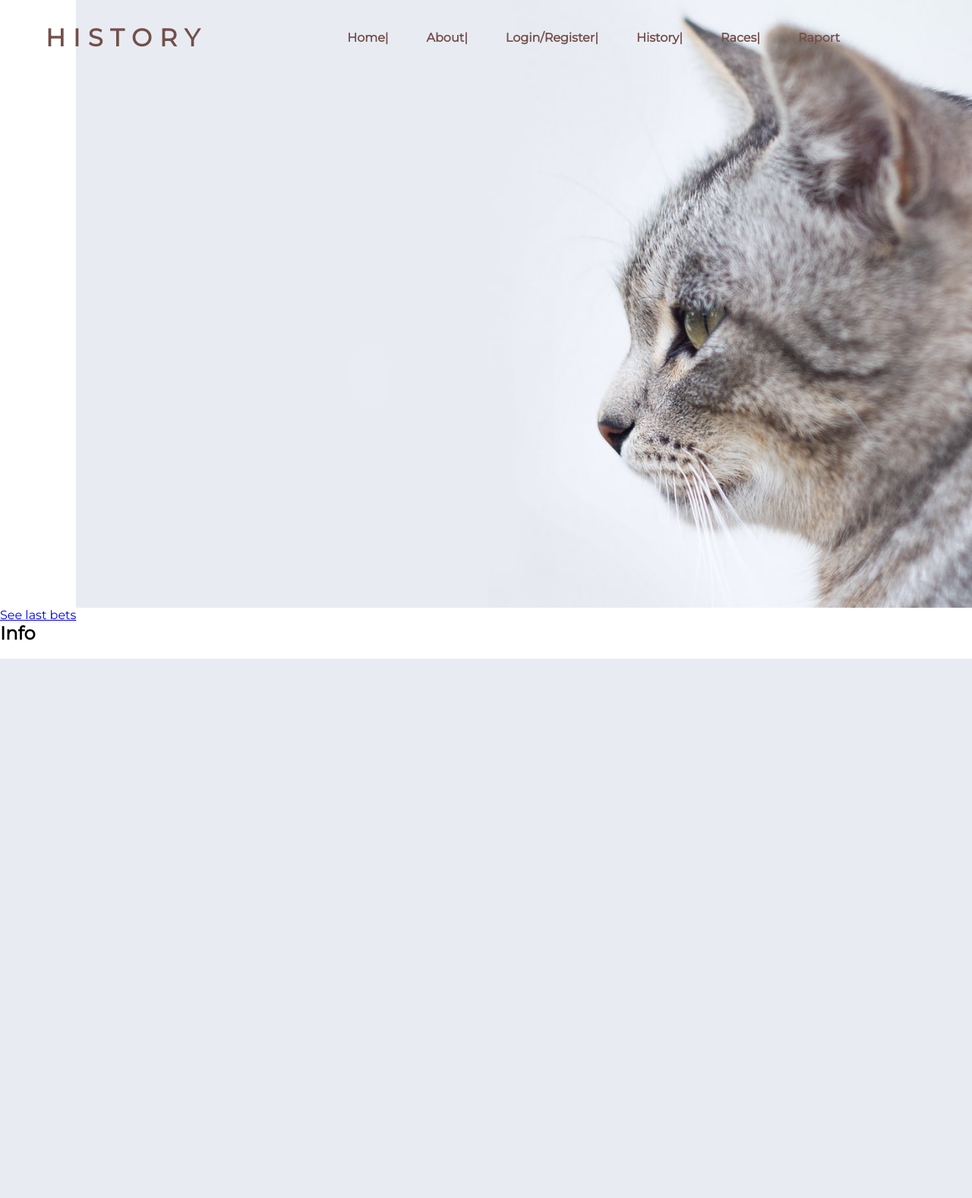
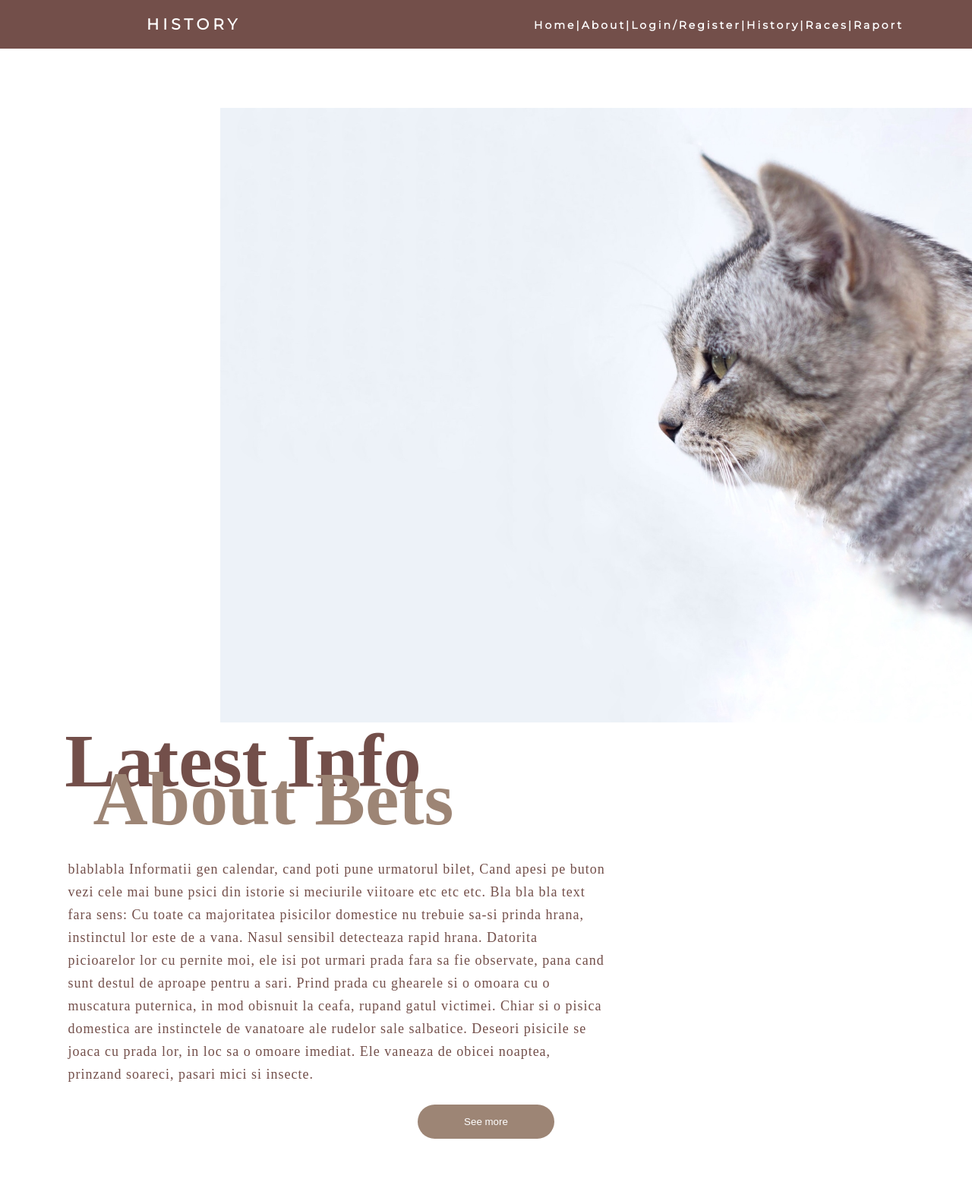
Before and after one commit to stefiucmarina/webproject, a PHP site: page /history.html in a window 1280 px wide; the page is wider, and only the part inside the window is pictured. Shown: that part at 76% size. Before the commit the page ends 867 px from the top of that part, so only its background shows below. Run offline with PHP 8.4, Linux system fonts and the light colour scheme.

Commit message:
update history

```diff
--- a/history.html
+++ b/history.html
@@ -7,25 +7,27 @@
     <link rel="preconnect" href="https://fonts.gstatic.com" crossorigin>
     <link href="https://fonts.googleapis.com/css2?family=Montserrat&display=swap" rel="stylesheet">
 
+    <title>History</title>
     <link rel="stylesheet" href="style_history.css">
-    <title>History</title>
 </head>
-
-
 <body>
-    <header>
-        <a href="#" class="logo">History</a>
-        <ul>
+    <div class="full-page">
+        <div class="navbar">
+            <nav>
+                <div class="logo">
+                    <h4>History</h4>
+                </div>
+                <ul class="nav-links">
                     <li><a href="#">Home|</a></li>
                     <li><a href="#">About|</a></li>
-            <li><a href="#">Login/Register|</a></li>
-            <!-- <li><button class='loginbtn' onclick="document.getElementById('login-form').style.display='block'" style="width:auto;">Login/Register|</button></li> -->
+                    <li><button class='loginbtn' onclick="document.getElementById('login-form').style.display='block'" style="width:auto;">Login/Register|</button></li>
                     <!-- <li><a href="#">Admin</a></li>  FFFFFFF IMPPORTANTTTT-->
                     <!-- <li><a href="#">Profile</a></li>
                     <li><a href="#">Logout</a></li> -->
-            <li><a href="#" class="active">History|</a></li>
+                    <li><a href="#">History|</a></li>
                     <li><a href="#">Races|</a></li>
                     <li><a href="#">Raport</a></li>
+
                 </ul>
 
                 <div class="burger">
@@ -34,29 +36,81 @@
                     <div class="line3"></div>
                 </div>
 
-    </header>
 
+            </nav>
+        </div>
 
-    <section>
-        <img src="history_bg.jpg" id="cat_background">
-        <!-- <a href="#" class="btn">See last bets</a> -->
+        <div id='login-form'class='login-page'>
+            <div class="form-box">
+                <div class='button-box'>
+                    <div id='btn'></div>
+                    <button type='button'onclick='login()'class='toggle-btn'>Login</button>
+                    <button type='button'onclick='register()'class='toggle-btn'>Register</button>
+                    </div>
+                <form id='login' class='input-group-login' action="Home.html" method="post">
+                    <input type='text'class='input-field'placeholder='Email' required >
+                    <input type='password'class='input-field'placeholder='Password' required>
+                    <input type='checkbox'class='check-box'><span>Remember password</span>
+                    <button type='submit'class='submit-btn'>Login</button>
+                </form>
+
+                <form id='register' class='input-group-register'>
+                    <input type='text'class='input-field'placeholder='First Name' required>
+                    <input type='text'class='input-field'placeholder='Last Name' required>
+                    <input type='email'class='input-field'placeholder='Email' required>
+                    <input type='password'class='input-field'placeholder='Password' required>
+                    <input type='password'class='input-field'placeholder='Confirm Password'  required>
+                    <button type='submit'class='submit-btn'>Register</button>
+                </form>
+            </div>
+        </div>
+
+        <section class="history">
+            <img src="history_bg2.jpeg" id="cat_background">
+                    <h1>Latest info</h1>
+                    <h2>about bets</h2>
+                    <p>blablabla Informatii gen calendar, cand poti pune urmatorul bilet,
+                        Cand apesi pe buton vezi cele mai bune psici din istorie si meciurile viitoare
+                        etc etc etc. Bla bla bla text fara sens: Cu toate ca majoritatea pisicilor domestice nu trebuie sa-si prinda hrana,
+                        instinctul lor este de a vana. Nasul sensibil detecteaza rapid hrana.
+                        Datorita picioarelor lor cu pernite moi, ele isi pot urmari prada fara
+                        sa fie observate, pana cand sunt destul de aproape pentru a sari. Prind prada
+                        cu ghearele si o omoara cu o muscatura puternica, in mod obisnuit la ceafa, rupand gatul victimei.
+                        Chiar si o pisica domestica are instinctele de vanatoare ale rudelor sale salbatice.
+                        Deseori pisicile se joaca cu prada lor, in loc sa o omoare imediat. Ele vaneaza de
+                        obicei noaptea, prinzand soareci, pasari mici si insecte.</p>
+                    <button type="button">See more</button>
 
         </section>
 
-    <div class="bets">
-        <a href="#" class="btn">See last bets</a>
     </div>
+    <script>
 
+        var x=document.getElementById('login');
+        var y=document.getElementById('register');
+        var z=document.getElementById('btn');
+        function register()
+        {
+            x.style.left='-400px';
+            y.style.left='50px';
+            z.style.left='110px';
+        }
+        function login()
+        {
+            x.style.left='50px';
+            y.style.left='450px';
+            z.style.left='0px';
+        }
+    </script>
+    <script>
+        var modal1 = document.getElementById('login-form');
+        window.onclick = function(event)
+        {
+            if (event.target == modal1) { modal1.style.display = "none"; }
+        }
 
-
-    <div class="sec">
-        <h2> Info</h2>
-        <p><BET 1: Pisica este foarte apropiata de pisica salbatica europeana (Felis silvestris silvestris).
-            Pisica traieste in stransa legatura cu oamenii de cel putin 3500 de ani, fiind folosita de catre
-            egipteni pentru a tine departe soarecii. In ciuda domesticirii, pisica nu a pierdut abilitatea de
-            a trai in salbaticie, unde formeaza colonii. Potrivit studiului publicat in Journal of Archaeological
-            Science, egiptenii au fost cei care au transformat pisicile in animale domestice.<br><br></p>
-    </div>
+    </script>
+    <script src="app.js"></script>
 
 
 
--- a/style_history.css
+++ b/style_history.css
@@ -2,107 +2,354 @@
     margin: 0px;
     padding: 0px;
     box-sizing: border-box;
+}
+
+
+nav{
+    display: flex;
+    justify-content: space-around;
+    align-items: center;
+    min-height: 8vh;
+    background-color: #734F4A;
     font-family: 'Montserrat', sans-serif;
 }
 
+.logo{
+    color: white;
+    text-transform: uppercase;
+    letter-spacing: 5px;
+    font-size: 20px;
+}
 
-body
-{
-    min-height: 100vh;
-    background: white;
+.nav-links{
+    display: flex;
+    background-color: #734F4A;
+    justify-content: space-around;
+    width: 30%;
+}
+
+
+.nav-links li{
+    list-style: none;
+}
+
+.nav-links a{
+    color: white;
+    text-decoration: none;
+    letter-spacing: 3px;
+    font-weight: bold;
+    font-size: 14px;
 
 }
 
-header
-{
-    position: absolute;
-    top: 0;
-    left: 0;
-    width: 100%;
-    padding: 30px 10px;
-    display: flex;
-    justify-content: space-between;
-    align-items: center;
-    z-index: 10000;
-}
+.burger{
+    display: none;
+    cursor: pointer;
 
-header .logo
-{
-   padding-left: 50px;
-   color: #734f4a;
-   font-weight: 700;
-   text-decoration: none;
-   font-size: 2em;
-   text-transform: uppercase;
-   letter-spacing: 10px;
-   font-weight: bold;
-}
-
-header ul
-{
-    display: flex;
-    justify-content: space-around;
-    align-items: center;
-}
-
-header ul li
-{
-    list-style: none;
-    margin-left: 20px;
-}
-
-header ul li a
-{
-    text-decoration: none;
-    padding: 6px 15px;
-    color: #734f4a;
-    border-radius: 20px;
-    font-weight: bold;
-}
-
-header ul li a:hover
-{
-    background: #734f4a;
-    color: white;
-}
-
-section
-{
-    position: relative;
-    width: 100%;
-    height: 100vh;
-    padding: 100px;
-    display: flex;
-    justify-content: flex-start;
-    align-items: center;
 
 }
 
-section img
-{
-    position: absolute;
-    width: 100%;
-    height: 100%;
-    object-fit: cover;
-    pointer-events: fill;
-    z-index: 0;
+.burger div{
+    width: 25px;
+    height: 3px;
+    background-color: white;
+    margin: 5px;
+    transition: all 0.3s ease;
+
 }
 
+@media screen and (max-width: 1024px){
+    .nav-links{
+        width: 60%;
+
+
+    }
+}
+
+@media screen and (max-width: 768px){
+    body{
+        overflow-x: hidden;
+    }
+    .nav-links{
+        position: absolute;
+            right: 0px;
+            height: 92vh;
+            top: 8vh;
+            background-color: #734F4A;
+            /* color: white; */
+            display: flex;
+            flex-direction: column;
+            align-items: center;
+            width: 50%;
+            transform: translateX(100%);
+            transition: transform 0.5s ease-in;
+    }
+    .nav-links li{
+        opacity: 0;
+    }
+   .burger{
+       display: block;
+   }
+
+}
+
+
+.nav-active{
+    transform: translateX(0%);
+}
+
+
+@keyframes navLinkFade{
+    from{
+        opacity: 0;
+        transform: translateX(50px);
+
+    }
+    to{
+        opacity: 1;
+        transform: translateX(0px);
+    }
+}
+
+.toggle .line1{
+    transform: rotate(-45deg) translate(-5px, 6px);
+
+}
+
+/* .toggle .line2{
+    transform: rotate(deg) translate(-5px, 0px);
+
+} */
+
+.toggle .line3{
+    transform: rotate(45deg) translate(-5px, -6px);
+
+}
+
+
+nav ul li button
+{
+    font-family: 'Montserrat', sans-serif;
+    font-size: 14px;
+    font-weight: bold;
+    color: white;
+    outline: none;
+    border: none;
+    background: none;
+    letter-spacing: 3px;
+}
+
+nav ul li button:hover
+{
+    color: black;
+    transition: 0.2s;
+}
+
+
+#login-form
+{
+    display: none;
+}
+
+
+.form-box
+{
+    width:380px;
+	height:480px;
+	position:relative;
+	margin:2% auto;
+	background:#9d8575;
+    overflow: hidden;
+}
+.button-box
+{
+	width:220px;
+	margin:35px auto;
+	position:relative;
+	box-shadow: 0 0 20px 9px #0000001f;
+	border-radius: 30px;
+}
+.toggle-btn
+{
+	padding:10px 30px;
+	cursor:pointer;
+	background:transparent;
+	border:0;
+	outline: none;
+	position: relative;
+}
 #btn
 {
-    text-decoration: none;
-    display: none;
-    padding: 8px 30px;
-    border-radius: 10px;
-    background: #734f4a;
-    color: white;
-    font-size: 1.5em;
-    z-index: 9;
-    transform: translate(-50%, -50%);
-    -ms-transform: translate(-50%, -50%);
+	top: 0;
+	left:0;
+	position: absolute;
+	width: 110px;
+	height: 100%;
+	background: #ffffff;
+	border-radius: 30px;
+	transition: .5s;
+}
+.input-group-login
+{
+	top: 150px;
+	position:absolute;
+	width:280px;
+	transition:.5s;
+}
+.input-group-register
+{
+    top: 120px;
+	position:absolute;
+	width:280px;
+	transition:.5s;
+}
+.input-field
+{
+	width: 100%;
+	padding:10px 0;
+	margin:5px 0;
+	border-left:0;
+	border-top:0;
+	border-right:0;
+	border-bottom: 1px solid rgb(196, 197, 196);
+	outline:none;
+	background: transparent;
+}
+.submit-btn
+{
+	width: 85%;
+	padding: 10px 30px;
+	cursor: pointer;
+	display: block;
+	margin: auto;
+	background: #ffffff;
+	border: 0;
+	outline: none;
+	border-radius: 30px;
+}
+.check-box
+{
+	margin: 30px 10px 34px 0;
+    font-family: 'Montserrat', sans-serif;
+}
+#login
+{
+	left:50px;
+}
+#login input
+{
+	color:white;
+	font-size:15;
+}
+#register
+{
+	left:450px;
+}
+#register input
+{
+	color:white;
+	font-size: 15;
 }
 
-/* .bets
+.history
 {
+    width: 100%;
+    padding: 78px 0px;
+    background-color: white;
+    /* padding-left:10; */
 
-} */
+}
+
+.history::before
+{
+    background: linear-gradient(to top, #734F4A, transparent)
+}
+
+.history img
+{
+    float: right;
+    height: auto;
+    width: 990px;
+}
+
+.history h1
+{
+    color:#734F4A;
+    font-size: 100px;
+    text-transform: capitalize;
+    margin-bottom: 30px;
+    padding-top:50px;
+    padding-left: 40px;
+    height: 15px;
+    width: 600px;
+    align-items: center;
+    justify-content: space-around;
+    display: flex;
+}
+
+.history h2
+{
+    color:#9d8575;
+    font-size: 100px;
+    text-transform: capitalize;
+    margin-bottom: 30px;
+    padding-top:20px;
+    padding-left: 120px;
+    height: 15px;
+    width: 600px;
+    align-items: center;
+    justify-content: space-around;
+    display: flex;
+}
+
+
+.history p
+{
+    color: #734F4A;
+    letter-spacing: 1px;
+    line-height: 30px;
+    font-size: 18px;
+    margin-bottom: 25px;
+    padding-top: 48px;
+    width: 800px;
+    align-items: center;
+    padding-left: 7%;
+    justify-content: space-around;
+    display: flex;
+    /* position: relative; */
+
+}
+
+.history button
+{
+    margin: 0 auto;
+    height: 45px;
+    width: 180px;
+    max-width: 45%;
+    align-items: center;
+    /* left:2em;
+    right: 10em; */
+    justify-content: space-around;
+    display: flex;
+
+}
+
+button
+{
+    background: #9d8575;
+    color: white;
+    text-decoration: none;
+    border: 2px solid transparent;
+    font-weight: none;
+    /* padding-left: 35px; */
+    border-radius: 35px;
+    transition: .4s;
+}
+
+button:hover
+{
+    color: #9d8575;
+    background: transparent;
+    border: 2px solid #9d8575;
+    cursor: pointer;
+}
```
Also changed, not shown: history_bg2.jpeg (added). Lines whose indentation alone changed are shown as unchanged.
